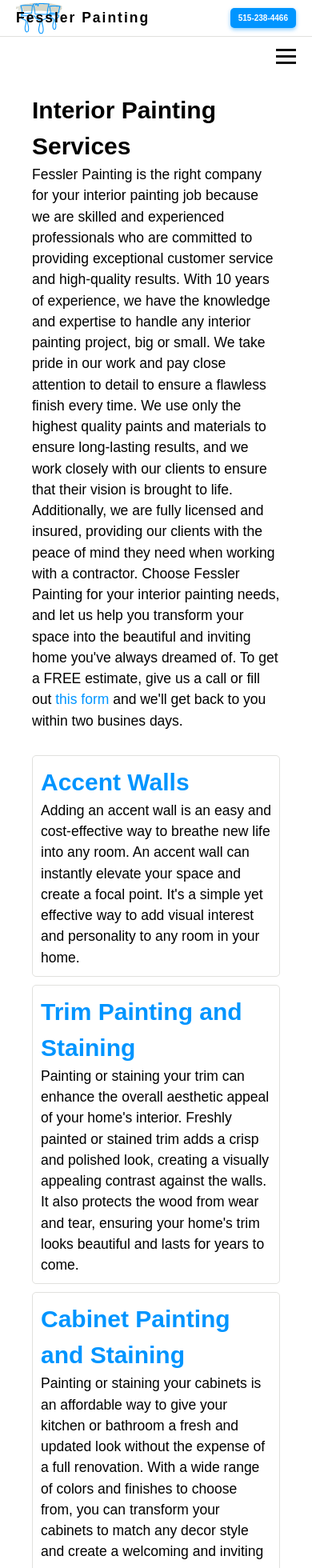
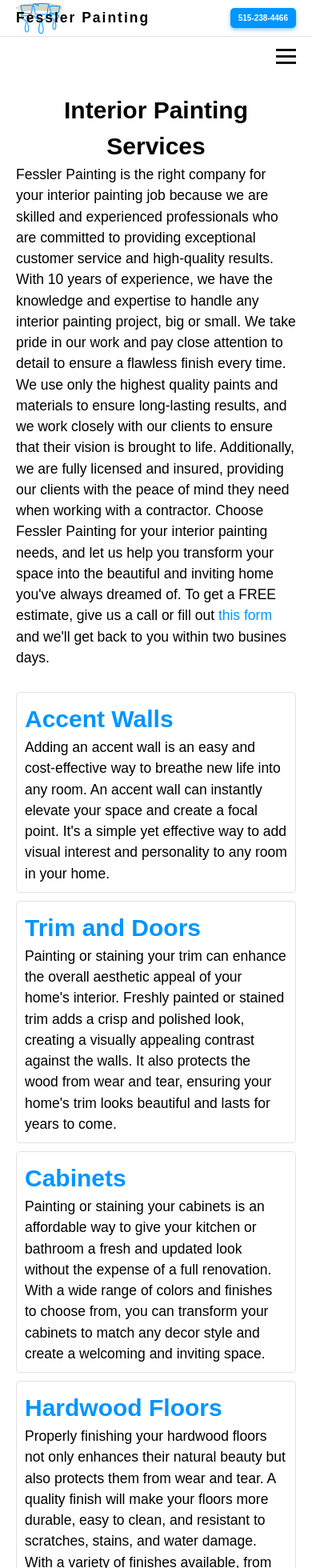
Before and after one commit to Afessler1998/fessler-painting, a Next.js app: page /interior-services in a window 390 px wide. Shown: the top 1960 px of the page at 80% size. Built offline with nearby package versions, Linux system fonts and the light colour scheme.

Commit message:
fixed typo

```diff
--- a/src/pages/exterior-services.js
+++ b/src/pages/exterior-services.js
@@ -28,7 +28,7 @@
             </div>
             <div className={styles.servicesContainer}>
                 <div className={styles.service}>
-                    <h3 className={styles.serviceHeading}>Fence Painting and Staining</h3>
+                    <h3 className={styles.serviceHeading}>Fences</h3>
                     <p className={styles.serviceDescription}>
                         Having your fence painted or stained can not only enhance its visual appeal but also protect it
                         against weather-related damage. A fresh coat of paint or stain can revive the look of your fence,
@@ -39,7 +39,7 @@
                     </p>
                 </div>
                 <div className={styles.service}>
-                    <h3 className={styles.serviceHeading}>Deck Painting and Staining</h3>
+                    <h3 className={styles.serviceHeading}>Decks</h3>
                     <p className={styles.serviceDescription}>
                         Deck painting or staining can revitalize the look of your outdoor space while also protecting
                         it from wear and tear. A fresh coat of paint or stain can help to prevent your deck from rotting,
--- a/src/pages/interior-services.js
+++ b/src/pages/interior-services.js
@@ -35,7 +35,7 @@
                     </p>
                 </div>
                 <div className={styles.service}>
-                    <h3 className={styles.serviceHeading}>Trim Painting and Staining</h3>
+                    <h3 className={styles.serviceHeading}>Trim and Doors</h3>
                     <p className={styles.serviceDescription}>
                         Painting or staining your trim can enhance the overall aesthetic appeal of your home's interior.
                         Freshly painted or stained trim adds a crisp and polished look,
@@ -45,7 +45,7 @@
                     </p>
                 </div>
                 <div className={styles.service}>
-                    <h3 className={styles.serviceHeading}>Cabinet Painting and Staining</h3>
+                    <h3 className={styles.serviceHeading}>Cabinets</h3>
                     <p className={styles.serviceDescription}>
                         Painting or staining your cabinets is an affordable way to give your kitchen or bathroom a
                         fresh and updated look without the expense of a full renovation. With a wide range of colors
@@ -54,7 +54,7 @@
                     </p>
                 </div>
                 <div className={styles.service}>
-                    <h3 className={styles.serviceHeading}>Hardwood Floor Finishing</h3>
+                    <h3 className={styles.serviceHeading}>Hardwood Floors</h3>
                     <p className={styles.serviceDescription}>
                         Properly finishing your hardwood floors not only enhances their natural beauty but also
                         protects them from wear and tear. A quality finish will make your floors more durable, easy to clean,
--- a/src/styles/services.module.css
+++ b/src/styles/services.module.css
@@ -5,6 +5,7 @@
 .mainHeading {
     font-size: var(--font-size-large);
     font-family: var(--font-family-primary);
+    text-align: center;
 }
 
 .mainParagraph {
@@ -50,3 +51,13 @@
         grid-template-columns: 1fr;
     }
 }
+
+@media screen and (max-width: 493px) {
+    .mainTextContainer {
+        padding: 2rem 2rem;
+    }
+
+    .servicesContainer {
+        padding: 1rem 2rem;
+    }
+}
--- a/src/styles/why-us.module.css
+++ b/src/styles/why-us.module.css
@@ -5,6 +5,7 @@
 .mainHeading {
     font-size: var(--font-size-large);
     font-family: var(--font-family-primary);
+    text-align: center;
 }
 
 .mainParagraph {
```
